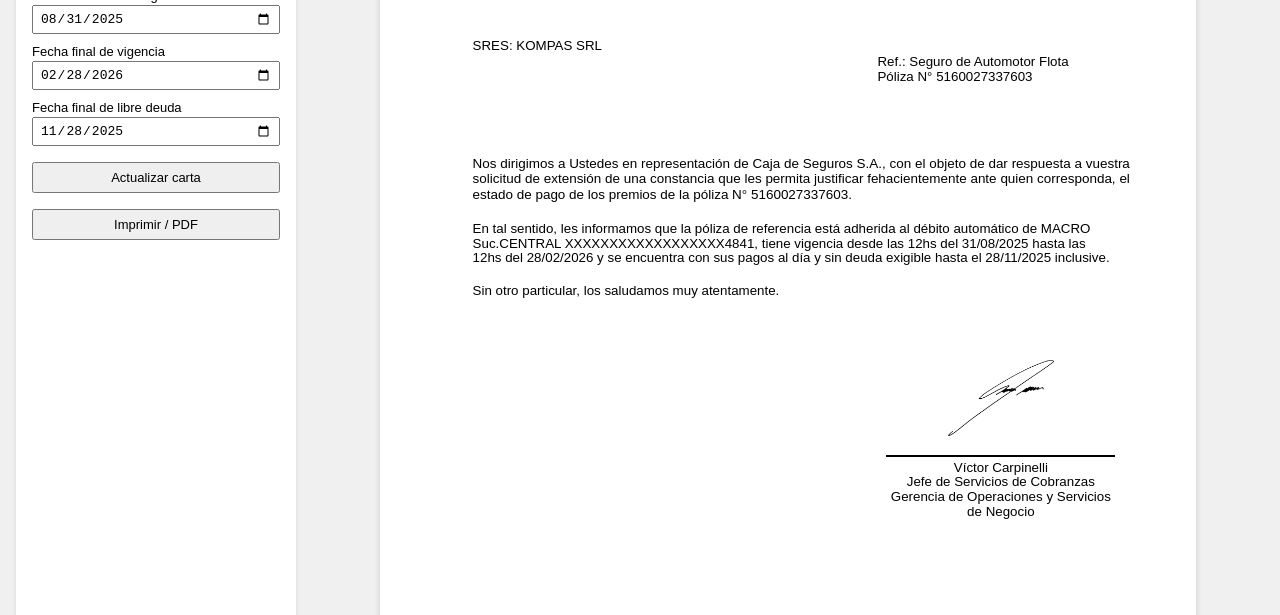
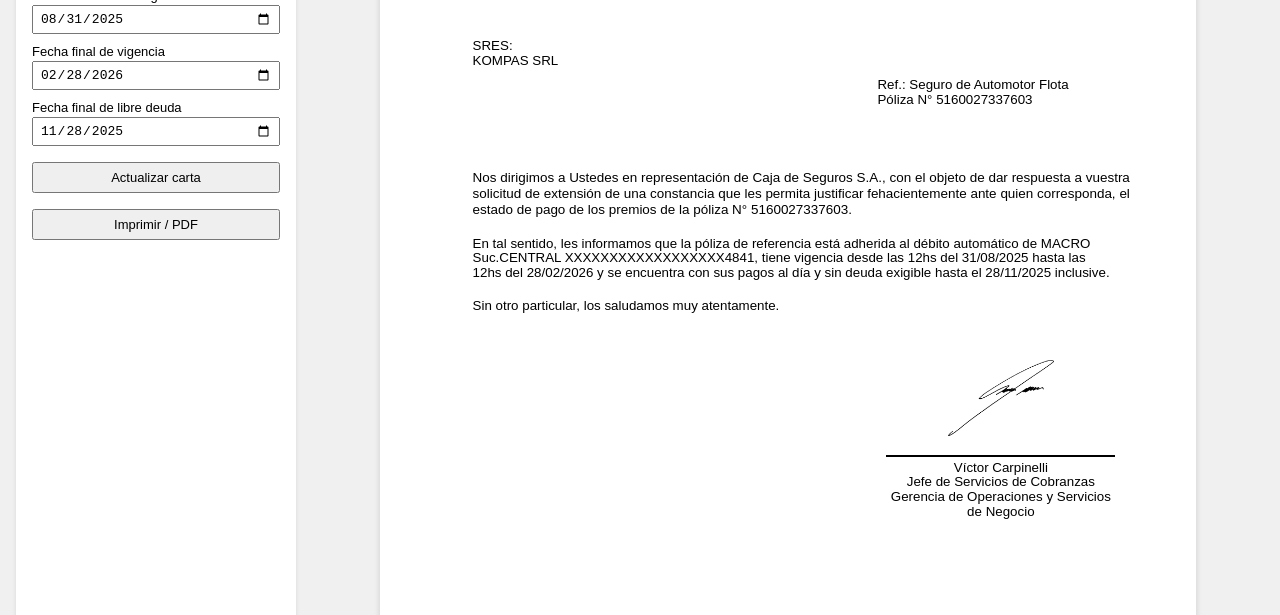
Before and after one commit to Maxirx/pueba-css, a plain HTML site: page index.html in a window 1280 px wide. Shown: the part 185-800 px from the top of the page. Drawn offline with Linux system fonts and the light colour scheme.

Commit message:
destinatario mod

```diff
--- a/index.html
+++ b/index.html
@@ -77,13 +77,15 @@
 
                     <!-- Contenido principal -->
                     <div class="contenido">
-                        <p class="destinatario">
-                            SRES: KOMPAS SRL
-                        </p>
+                        <side class="destinatario">
+                            <span>SRES:</span>
+                            <span>KOMPAS SRL</span>
+                        </side>
 
                         <div class="parrafos">
                             <p>
-                                Nos dirigimos a Ustedes en representación de Caja de Seguros S.A., con el objeto de dar
+                                Nos dirigimos a Ustedes en representación de Caja de Seguros S.A., con el objeto de
+                                dar
                                 respuesta a
                                 vuestra solicitud de extensión de una constancia que les permita justificar
                                 fehacientemente
@@ -97,9 +99,11 @@
                                 automático de
                                 MACRO Suc.CENTRAL XXXXXXXXXXXXXXXXXX4841, tiene vigencia desde las 12hs del
                                 <span id="fechaInicioVigenciaTexto">31/08/2025</span> hasta las 12hs del
-                                <span id="fechaFinVigenciaTexto">28/02/2026</span> y se encuentra con sus pagos al día y
+                                <span id="fechaFinVigenciaTexto">28/02/2026</span> y se encuentra con sus pagos al
+                                día y
                                 sin
-                                deuda exigible hasta el <span id="fechaFinLibreDeudaTexto">28/11/2025</span> inclusive.
+                                deuda exigible hasta el <span id="fechaFinLibreDeudaTexto">28/11/2025</span>
+                                inclusive.
                             </p>
 
                             <p class="p3">
--- a/styles.css
+++ b/styles.css
@@ -120,15 +120,20 @@ body {
 }
 
 .destinatario {
+    display: block;
     margin: 0 0 1cm 0;
     margin-top: -2cm;
     font-size: 10pt;
 }
 
+.destinatario span {
+    display: block;
+}
+
 /* Bloque Ref */
 .referencia {
     position: absolute;
-    top: 5.9cm;
+    top: 6.5cm;
     right: 3.37cm;
     text-align: left;
     font-size: 10pt;
@@ -138,6 +143,7 @@ body {
 .referencia side {
     display: block;
 }
+
 
 .parrafos {
     margin-top: 2.7cm;
```
